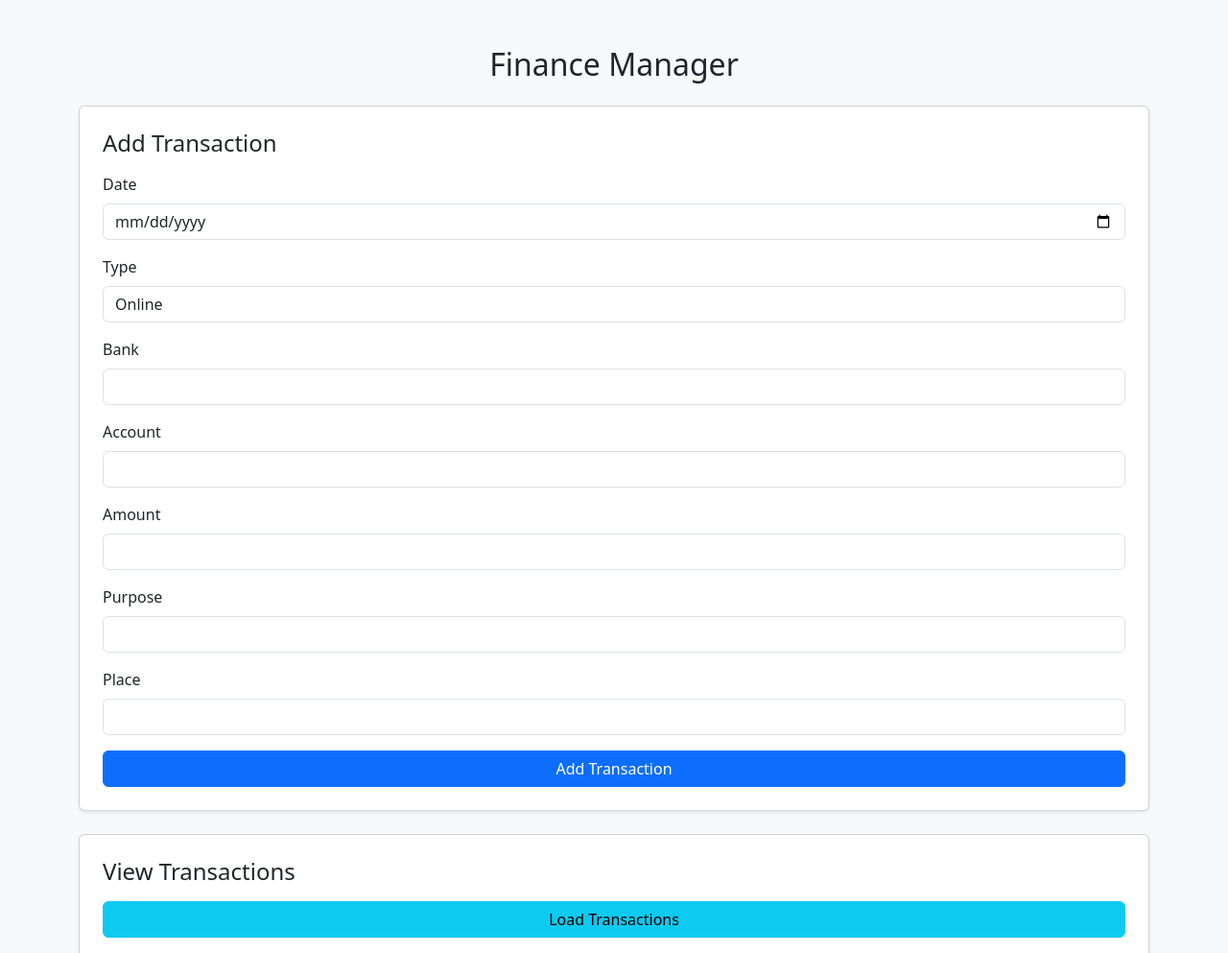
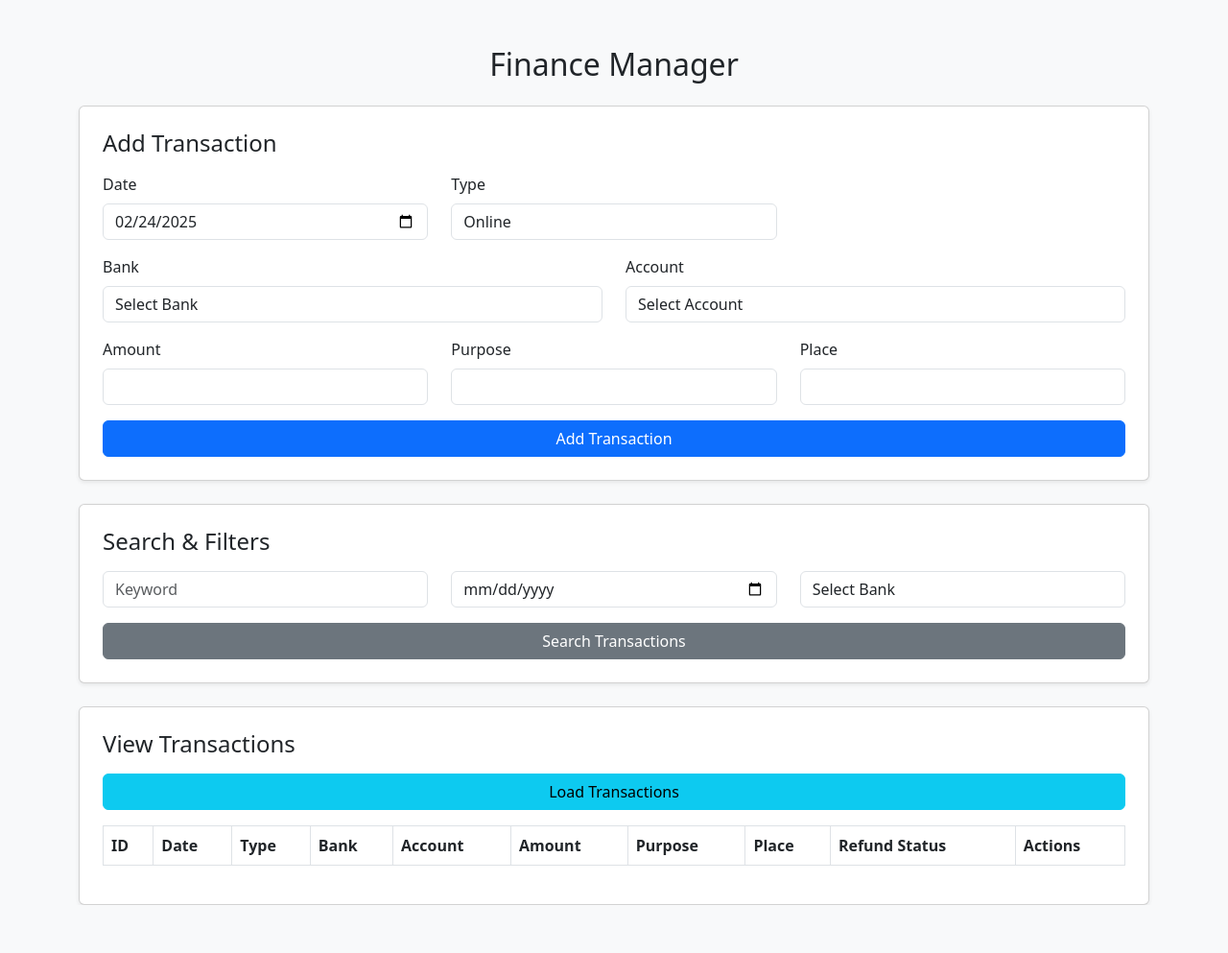
Before and after one commit to lokeshsandhu/Finance-Manager, a Flask app: page / in a window 1280 px wide. Shown: the top 993 px of the page at 96% size. After the commit the page ends 943 px from the top, so only its background shows below. Run offline with Flask 3, Linux system fonts and the light colour scheme; lists and menus that the app fills with data are empty; parts of the project's set-up code (start-up, migrations or seed data) failed here and were passed over.

Commit message:
Update index.html

```diff
--- a/templates/index.html
+++ b/templates/index.html
@@ -2,7 +2,7 @@
 <html lang="en">
 <head>
   <meta charset="UTF-8">
-    <meta name="viewport" content="width=device-width, initial-scale=1.0">
+  <meta name="viewport" content="width=device-width, initial-scale=1">
   <title>Finance Manager</title>
   <link href="https://cdn.jsdelivr.net/npm/bootstrap@5.3.0/dist/css/bootstrap.min.css" rel="stylesheet">
   <script src="https://code.jquery.com/jquery-3.6.0.min.js"></script>
@@ -11,14 +11,16 @@
   <div class="container mt-5">
     <h2 class="text-center mb-4">Finance Manager</h2>
 
+    <!-- Add Transaction Card -->
     <div class="card p-4 shadow-sm">
       <h4 class="mb-3">Add Transaction</h4>
       <form id="transaction-form">
-                <div class="mb-3">
+        <div class="row">
+          <div class="col-md-4 mb-3">
             <label class="form-label">Date</label>
-                    <input type="date" class="form-control" name="date" required>
+            <input type="date" class="form-control" name="date" value="{{ default_date }}" required>
           </div>
-                <div class="mb-3">
+          <div class="col-md-4 mb-3">
             <label class="form-label">Type</label>
             <select class="form-control" name="type" required>
               <option value="Online">Online</option>
@@ -28,31 +30,71 @@
               <option value="Across Accounts">Across Accounts</option>
             </select>
           </div>
-                <div class="mb-3">
+        </div>
+        <div class="row">
+          <!-- Dropdown for Bank -->
+          <div class="col-md-6 mb-3">
             <label class="form-label">Bank</label>
-                    <input type="text" class="form-control" name="bank">
+            <select class="form-control" name="bank" required>
+              <option value="">Select Bank</option>
+              <option value="Bank A">Bank A</option>
+              <option value="Bank B">Bank B</option>
+              <option value="Bank C">Bank C</option>
+            </select>
           </div>
-                <div class="mb-3">
+          <!-- Dropdown for Account -->
+          <div class="col-md-6 mb-3">
             <label class="form-label">Account</label>
-                    <input type="text" class="form-control" name="account">
+            <select class="form-control" name="account" required>
+              <option value="">Select Account</option>
+              <option value="Savings">Savings</option>
+              <option value="Checking">Checking</option>
+              <option value="Credit">Credit</option>
+            </select>
           </div>
-                <div class="mb-3">
+        </div>
+        <div class="row">
+          <div class="col-md-4 mb-3">
             <label class="form-label">Amount</label>
             <input type="number" class="form-control" name="amount" required>
           </div>
-                <div class="mb-3">
+          <div class="col-md-4 mb-3">
             <label class="form-label">Purpose</label>
             <input type="text" class="form-control" name="purpose" required>
           </div>
-                <div class="mb-3">
+          <div class="col-md-4 mb-3">
             <label class="form-label">Place</label>
             <input type="text" class="form-control" name="place" required>
+          </div>
         </div>
         <button type="submit" class="btn btn-primary w-100">Add Transaction</button>
       </form>
       <div id="response-message" class="mt-3 text-success" style="display: none;"></div>
     </div>
 
+    <!-- Search & Filter Section -->
+    <div class="card p-4 shadow-sm mt-4">
+      <h4 class="mb-3">Search & Filters</h4>
+      <div class="row">
+        <div class="col-md-4 mb-3">
+          <input type="text" id="keyword" class="form-control" placeholder="Keyword">
+        </div>
+        <div class="col-md-4 mb-3">
+          <input type="date" id="filter-date" class="form-control">
+        </div>
+        <div class="col-md-4 mb-3">
+          <select id="filter-bank" class="form-control">
+            <option value="">Select Bank</option>
+            <option value="Bank A">Bank A</option>
+            <option value="Bank B">Bank B</option>
+            <option value="Bank C">Bank C</option>
+          </select>
+        </div>
+      </div>
+      <button id="search-btn" class="btn btn-secondary w-100">Search Transactions</button>
+    </div>
+
+    <!-- View Transactions Card -->
     <div class="card p-4 shadow-sm mt-4">
       <h4 class="mb-3">View Transactions</h4>
       <button class="btn btn-info w-100 mb-3" id="fetch-transactions">Load Transactions</button>
@@ -68,6 +110,7 @@
               <th>Amount</th>
               <th>Purpose</th>
               <th>Place</th>
+              <th>Refund Status</th>
               <th>Actions</th>
             </tr>
           </thead>
@@ -79,8 +122,8 @@
 
   <script>
     $(document).ready(function () {
-            function fetchTransactions() {
-                $.get("/view_transactions", function (data) {
+      function fetchTransactions(url = "/view_transactions") {
+        $.get(url, function (data) {
           let rows = "";
           data.transactions.forEach(function (transaction) {
             rows += `<tr>
@@ -92,9 +135,11 @@
                       <td>${transaction.amount}</td>
                       <td>${transaction.purpose}</td>
                       <td>${transaction.place}</td>
+                      <td>${transaction.refund_status || ""}</td>
                       <td>
                         <button class='btn btn-warning btn-sm edit-transaction' data-id='${transaction.id}'>Edit</button>
                         <button class='btn btn-danger btn-sm delete-transaction' data-id='${transaction.id}'>Delete</button>
+                        <button class='btn btn-success btn-sm refund-transaction' data-id='${transaction.id}'>Refund</button>
                       </td>
                     </tr>`;
           });
@@ -104,6 +149,18 @@
 
       $("#fetch-transactions").click(fetchTransactions);
 
+      // Add Transaction
+      $("#transaction-form").on("submit", function (e) {
+        e.preventDefault();
+        $.post("/add_transaction", $(this).serialize(), function (response) {
+          $("#response-message").text(response.message).fadeIn().delay(2000).fadeOut();
+          fetchTransactions();
+        }).fail(function () {
+          alert("Error adding transaction.");
+        });
+      });
+
+      // Delete Transaction
       $(document).on("click", ".delete-transaction", function () {
         let transactionId = $(this).data("id");
         $.post("/delete_transaction", { id: transactionId }, function (response) {
@@ -114,17 +171,49 @@
         });
       });
 
+      // Edit Transaction (all fields)
       $(document).on("click", ".edit-transaction", function () {
         let transactionId = $(this).data("id");
-                let newAmount = prompt("Enter new amount:");
-                if (newAmount !== null) {
-                    $.post("/edit_transaction", { id: transactionId, amount: newAmount }, function (response) {
+        // Gather new values (in a real app, you might display a modal form pre-populated with current data)
+        let newData = {
+          id: transactionId,
+          date: prompt("Enter new date (YYYY-MM-DD):"),
+          type: prompt("Enter new type:"),
+          bank: prompt("Enter new bank:"),
+          account: prompt("Enter new account:"),
+          amount: prompt("Enter new amount:"),
+          purpose: prompt("Enter new purpose:"),
+          place: prompt("Enter new place:")
+        };
+        $.post("/edit_transaction", newData, function (response) {
           alert(response.message);
           fetchTransactions();
         }).fail(function () {
           alert("Error editing transaction.");
         });
-                }
+      });
+
+      // Refund Transaction
+      $(document).on("click", ".refund-transaction", function () {
+        let transactionId = $(this).data("id");
+        let refundType = prompt("Enter refund type (full/partial):", "full");
+        let refundAmount = refundType === "partial" ? prompt("Enter refund amount:") : "";
+        $.post("/refund_transaction", { id: transactionId, refund_type: refundType, refund_amount: refundAmount }, function (response) {
+          alert(response.message);
+          fetchTransactions();
+        }).fail(function () {
+          alert("Error processing refund.");
+        });
+      });
+
+      // Search & Filters
+      $("#search-btn").click(function () {
+        let keyword = $("#keyword").val();
+        let date = $("#filter-date").val();
+        let bank = $("#filter-bank").val();
+        // Construct query parameters
+        let query = `?keyword=${keyword}&date=${date}&bank=${bank}`;
+        fetchTransactions("/search_transactions" + query);
       });
     });
   </script>
```
Lines whose indentation alone changed are shown as unchanged.
